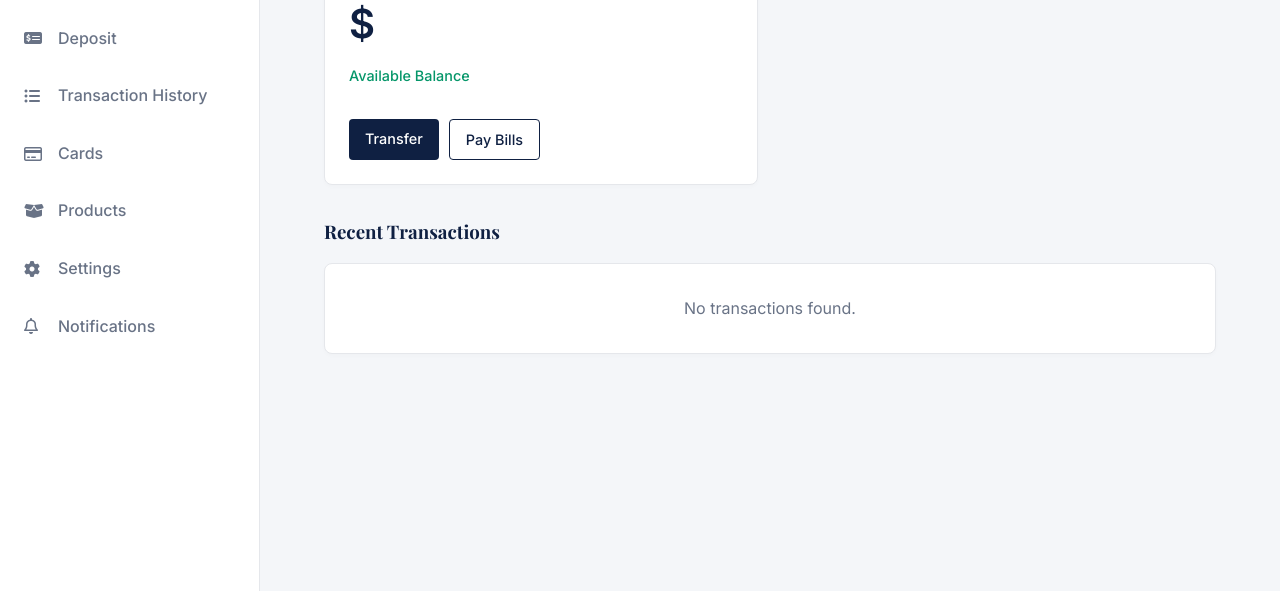
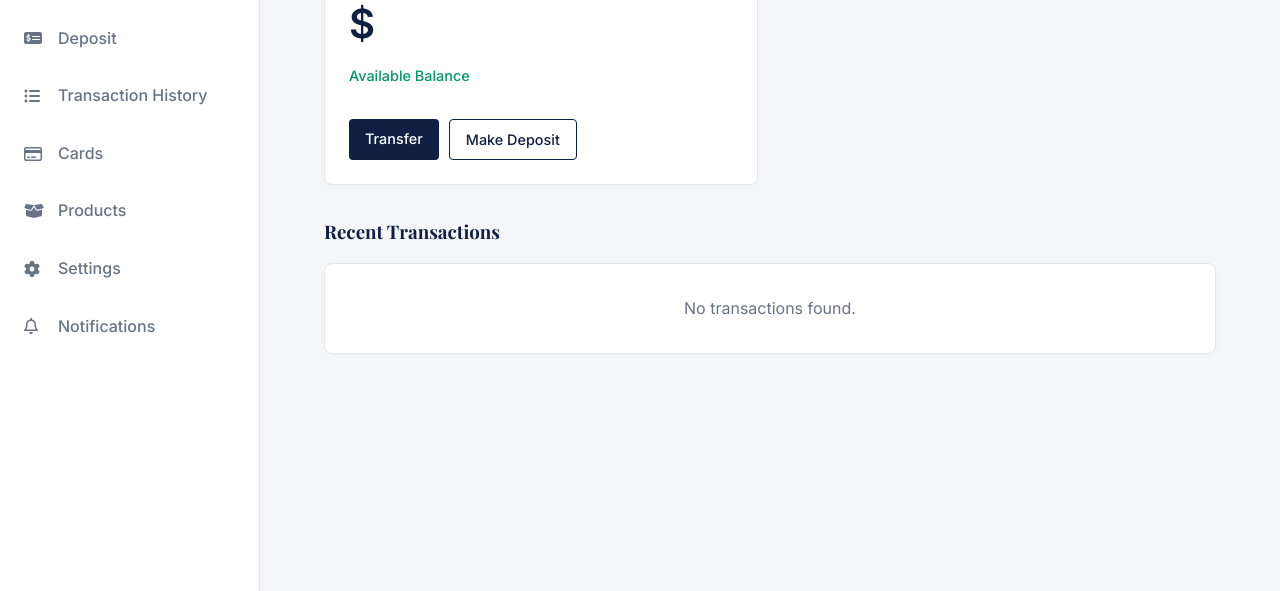
Before and after one commit to Samcodio/bks, a Django app: template templates/User/dashboard.html in a window 1280 px wide. Shown: the part 209-800 px from the top of the page. Run offline with Django 5.2, Linux system fonts and the light colour scheme; the template is opened without the code that fills it, so the values that code supplies are empty.

Commit message:
add deposit in dashboard

```diff
--- a/templates/User/dashboard.html
+++ b/templates/User/dashboard.html
@@ -27,7 +27,7 @@
                     <p style="color: var(--success); font-weight: 500; font-size: 0.9rem;">Available Balance</p>
                     <div class="mt-2" style="display: flex; gap: 10px;">
                         <a href="{% url 'app:transfer' %}" class="btn btn-primary" style="padding: 0.5rem 1rem; font-size: 0.9rem;">Transfer</a>
-                        <a href="#" class="btn btn-outline" style="padding: 0.5rem 1rem; font-size: 0.9rem;">Pay Bills</a>
+                        <a href="{% url 'app:deposit' %}" class="btn btn-outline" style="padding: 0.5rem 1rem; font-size: 0.9rem;">Make Deposit</a>
                     </div>
                 </div>
 
```
